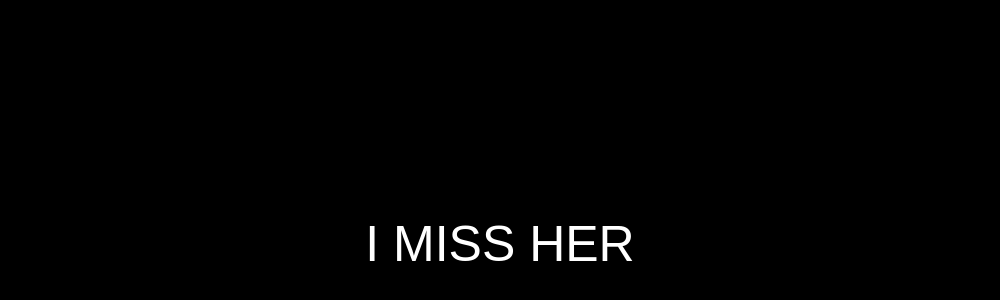
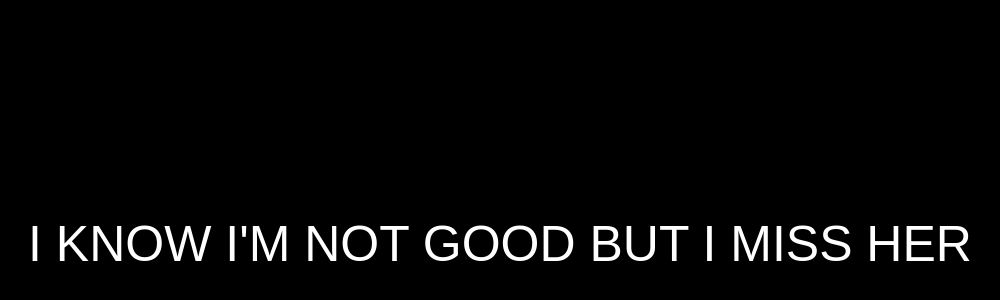
Before and after one commit to Pachi2007/-, a plain HTML site: page index.html in a window 1280 px wide. Shown: the part 156-456 px from the top of the page, without its empty margins (140-1140 px from the left). Drawn offline with Linux system fonts and the light colour scheme.

Commit message:
Update index.html

```diff
--- a/index.html
+++ b/index.html
@@ -18,6 +18,6 @@
 </style>
 </head>
 <body>
-I MISS HER
+I KNOW I'M NOT GOOD BUT I MISS HER
 </body>
 </html>
```
